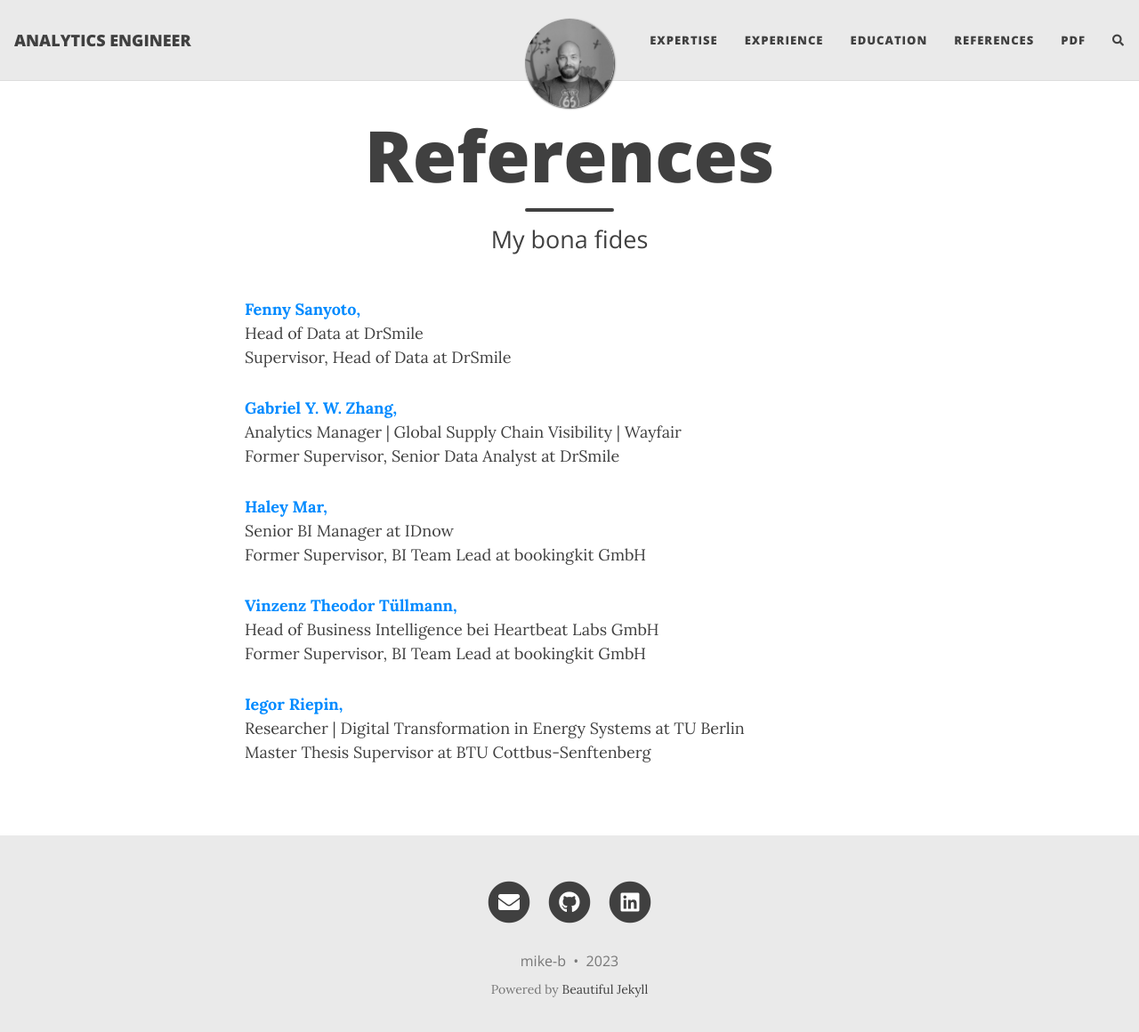
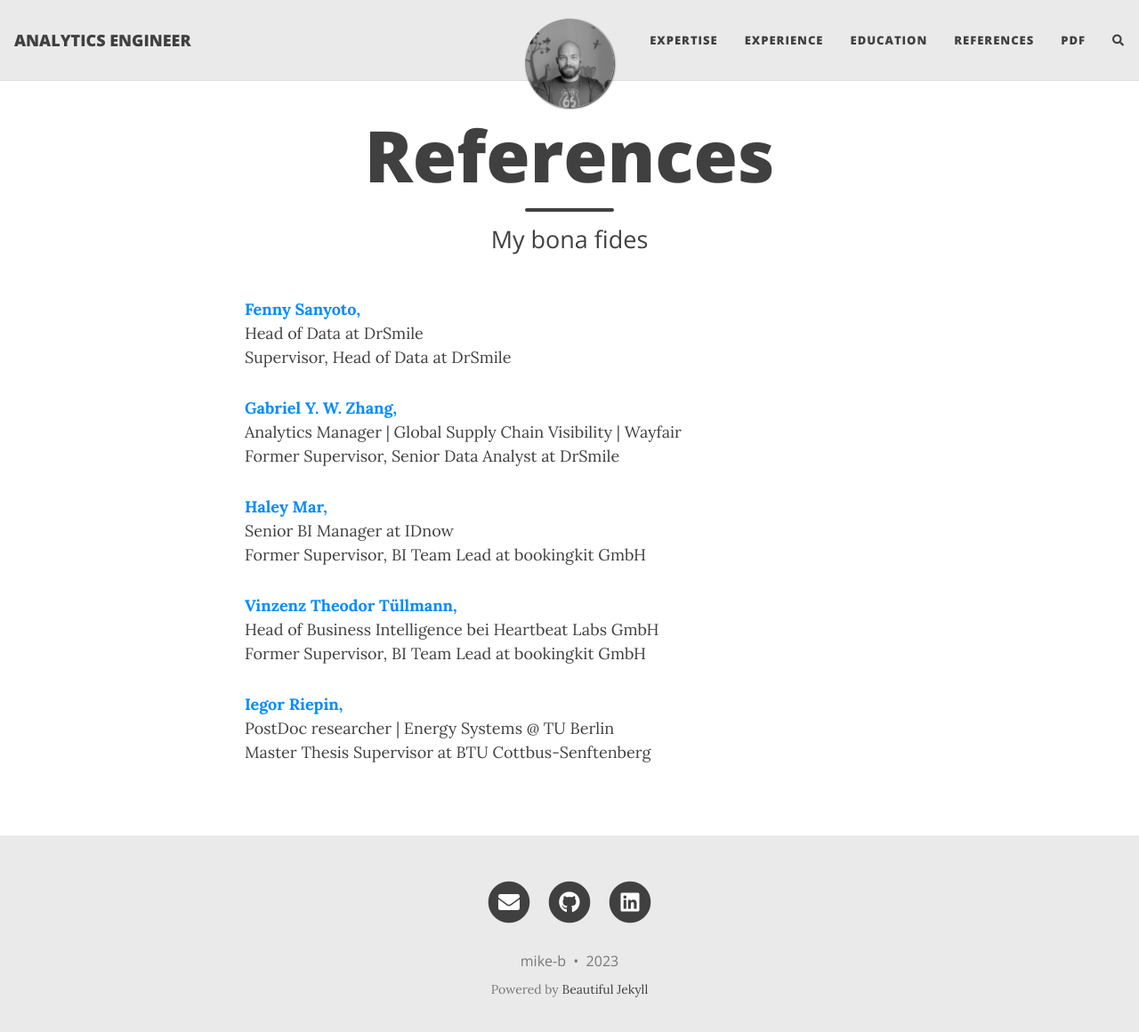
Before and after one commit to mikhail-bolshakov/resume, a Jekyll site: the page built from references.md, in a window 1280 px wide and 1173 px high. Shown: the top 1160 px of the window at 89% size. Built offline with Jekyll 4.4.1, drawn with Linux system fonts in a browser that asks for light colours; nearby versions of some CDN libraries; comment, search, counter and statistics services are not loaded.

Commit message:
fix(references): update iegors title

```diff
--- a/references.md
+++ b/references.md
@@ -20,5 +20,5 @@ subtitle: My bona fides
     Head of Business Intelligence bei Heartbeat Labs GmbH<br />
     Former Supervisor, BI Team Lead at bookingkit GmbH</p>
 <p><b><a href="https://www.linkedin.com/in/iegor-riepin/">Iegor Riepin,</a></b><br />
-    Researcher | Digital Transformation in Energy Systems at TU Berlin <br />
+    PostDoc researcher | Energy Systems @ TU Berlin <br />
     Master Thesis Supervisor at BTU Cottbus-Senftenberg
```
